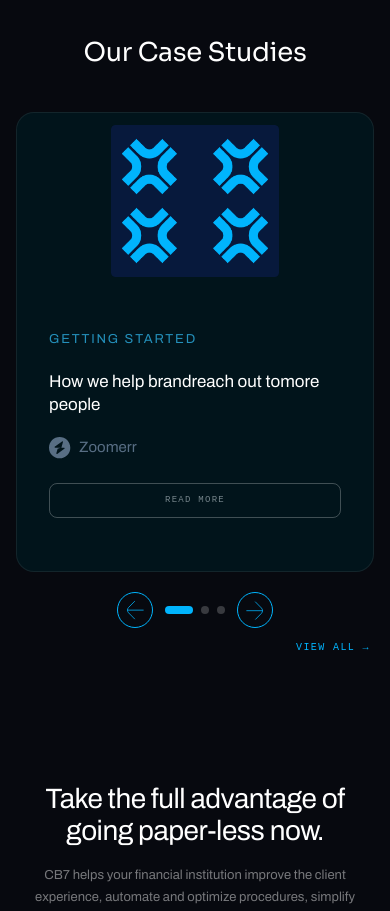
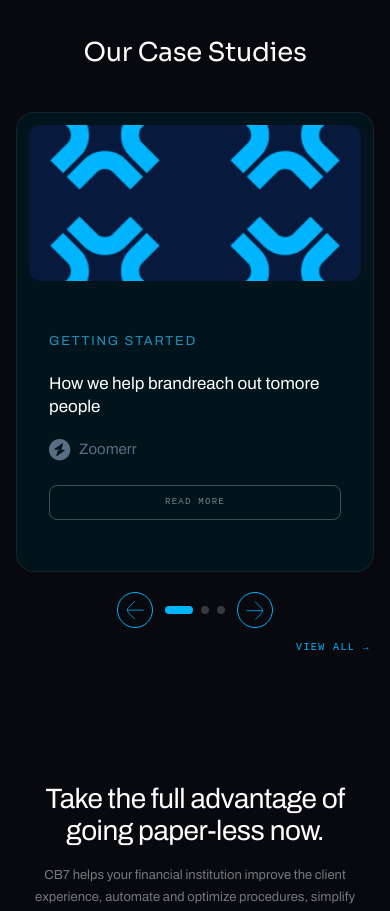
Before and after one commit to NeepunPatil57/Codelinear-Task, a React (Vite) app: page / in a window 390 px wide. Shown: the part 10080-10991 px from the top of the page. Built offline with nearby package versions, Linux system fonts and the light colour scheme; a web font is replaced by a local one.

Commit message:
feat: update image display properties in InsightsSection for improved visual consistency

```diff
--- a/src/components/InsightsSection.tsx
+++ b/src/components/InsightsSection.tsx
@@ -198,9 +198,9 @@ export default function InsightsSection() {
                     style={{ borderRadius: 18, background: '#01141B', border: '1px solid rgba(255,255,255,0.07)' }}
                   >
                     {/* Image */}
-                    <div className="flex-shrink-0 p-3 sm:p-4 h-44 sm:h-full sm:w-[42%]">
+                    <div className="flex-shrink-0 p-3 sm:p-4 sm:h-full sm:w-[42%] h-[180px] w-full">
                       <div className="w-full h-full rounded-xl overflow-hidden">
-                        <img src="/assets/squares.png" alt="" className="w-full h-full object-contain" />
+                        <img src="/assets/squares.png" alt="" className="w-full h-full object-cover sm:object-contain" />
                       </div>
                     </div>
                     {/* Content */}
```
